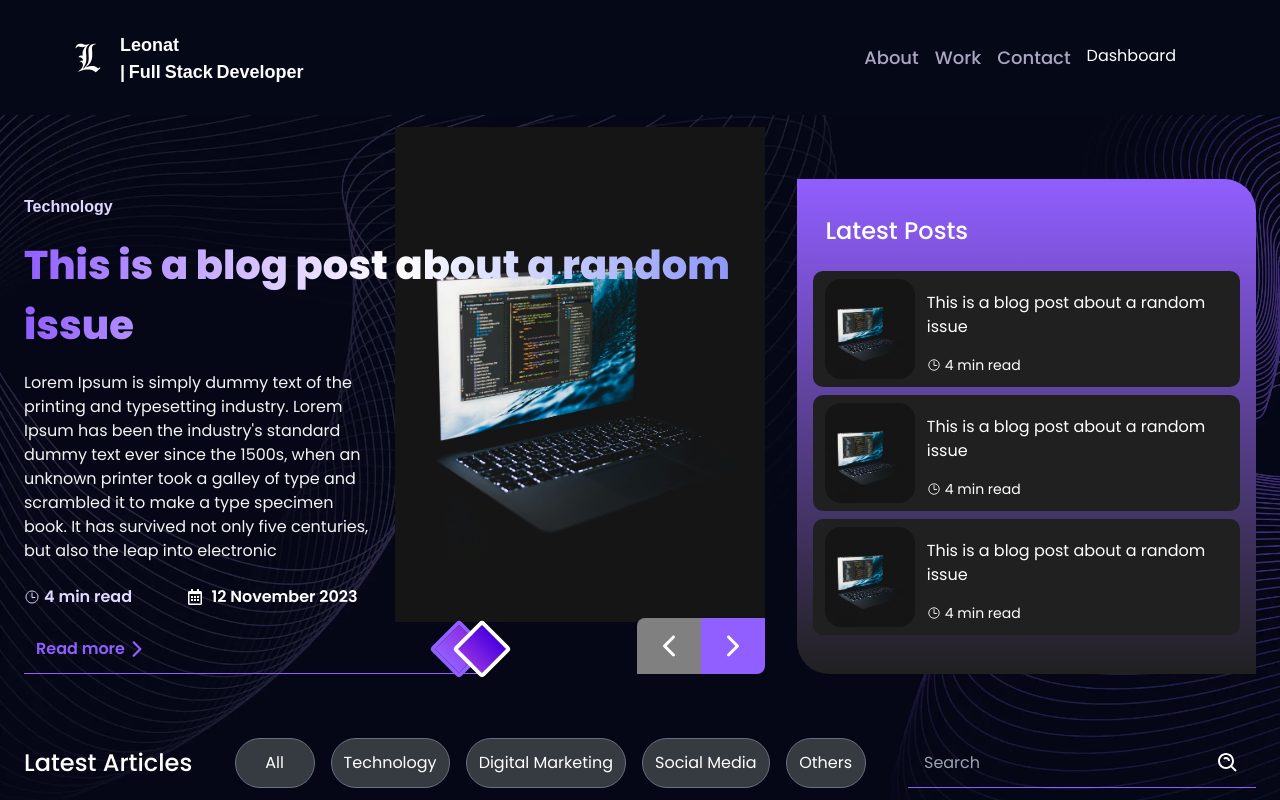
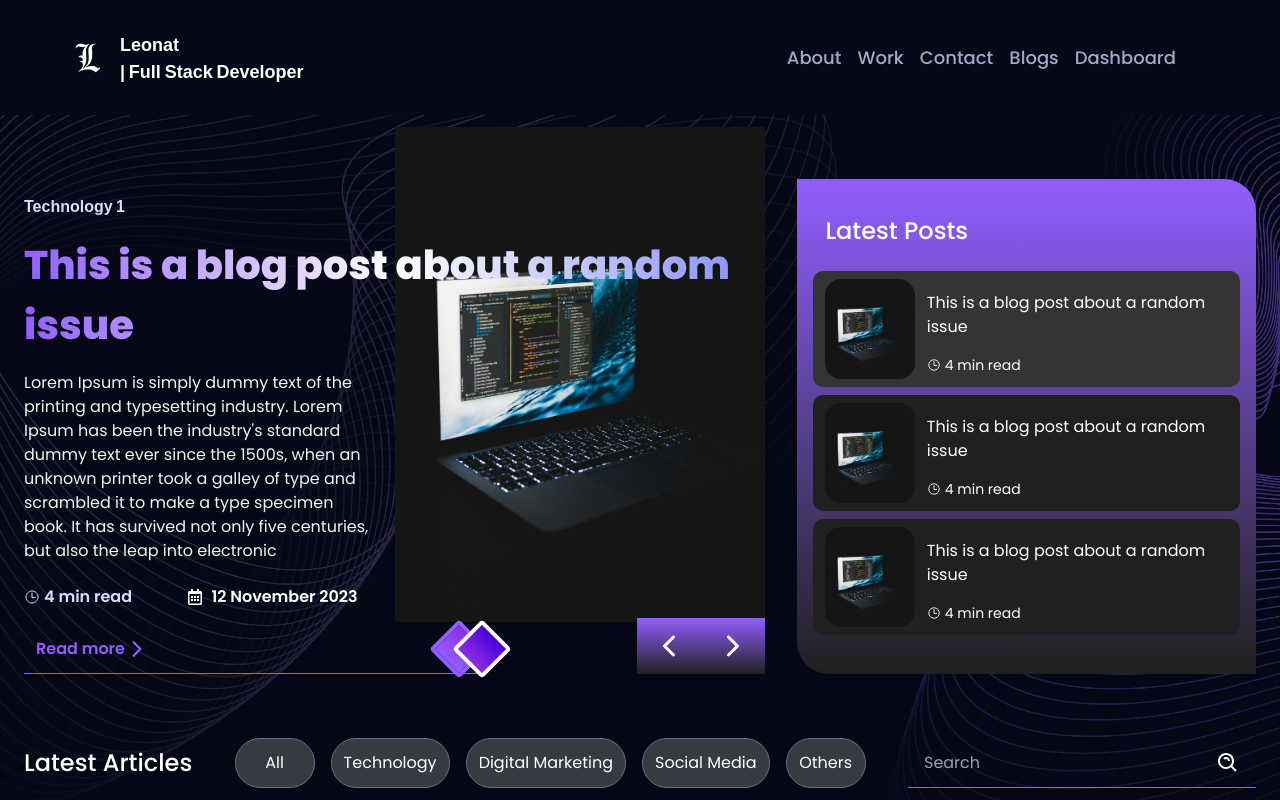
Before and after one commit to leonatkdev/portfolio3D, a React (Vite) app in the folder frontend/: page /blogs in a window 1280 px wide. Shown: the top 800 px of the page. Built offline with nearby package versions, Linux system fonts and the light colour scheme.

Commit message:
fix: blogs small functionality

```diff
--- a/frontend/src/components/molecules/client-sections/NavigationBar.jsx
+++ b/frontend/src/components/molecules/client-sections/NavigationBar.jsx
@@ -4,7 +4,7 @@ import { navLinks } from "../../../constants";
 import { logo, menu, close } from "../../../assets";
 import { IoClose } from "react-icons/io5";
 
-// import { useHistory } from 'react-router-dom';
+import { useNavigate } from "react-router-dom";
 import Scrollbar from "../../atoms/scrollbar";
 
 const NavigationBar = () => {
@@ -21,10 +21,8 @@ const NavigationBar = () => {
     password: "",
   });
 
-  const [progressBar, setProgressBar] = useState(0);
   const shadow = useRef();
-
-  // const history = useHistory();
+  const navigate = useNavigate();
 
   const handleInputChange = (e) => {
     const { name, value } = e.target;
@@ -54,55 +52,29 @@ const NavigationBar = () => {
     // Perform your login logic here
 
     try {
-      const response = await fetch('/api/auth/login', {
-        method: 'POST',
+      const response = await fetch("/api/auth/login", {
+        method: "POST",
         headers: {
-          'Content-Type': 'application/json',
+          "Content-Type": "application/json",
         },
         body: JSON.stringify(formData),
       });
 
-
       if (!response.ok) {
-        throw new Error('Login failed');
+        throw new Error("Login failed");
       }
 
       const data = await response.json();
 
-      sessionStorage.setItem('user', JSON.stringify(data));
-      window.location.href = '/dashboard';
+      sessionStorage.setItem("user", JSON.stringify(data));
+      window.location.href = "/dashboard";
       // history.push('/dashboard');
       // Optionally, handle the successful login here
     } catch (error) {
-      console.error('Error during login:', error);
+      console.error("Error during login:", error);
       // Optionally, handle the login error here
     }
-
   };
-  // const handleScroll = () => {
-  //   const ids = ["about", "work", "contact"];
-  //   const offset = 50; // Adjust this value based on your needs
-
-  //   const getAbsoluteTop = (element) => {
-  //     let top = 0;
-  //     while (element) {
-  //       top += element.offsetTop;
-  //       element = element.offsetParent;
-  //     }
-  //     return top;
-  //   };
-
-  //   ids.forEach((ids) => {
-  //     const element = document.getElementById(ids);
-
-  //     const elementTop = getAbsoluteTop(element) - offset;
-  //     const elementBottom = elementTop + element.clientHeight;
-
-  //     if (window.scrollY >= elementTop && window.scrollY <= elementBottom) {
-  //       setActive(ids.charAt(0).toUpperCase() + ids.slice(1));
-  //     }
-  //   });
-  // };
 
   return (
     <>
@@ -148,11 +120,22 @@ const NavigationBar = () => {
                       : " text-costume sm:text-secondary"
                   }  hover:text-white text-[18px] font-medium cursor-pointer`}
                 >
-                  <a href={`#${link.id}`}>{link.title}</a>
+                  <a
+                    href={link.type === "page" ? `${link.id}` : `/#${link.id}`}
+                  >
+                    {link.title}
+                  </a>
                 </li>
               ))}
               <div className=" relative">
-                <span onClick={() => setModal(!showModal)}>Dashboard</span>
+                <span
+                  onClick={() => setModal(!showModal)}
+                  className={`${
+                    showModal ? "text-white " : " sm:text-secondary"
+                  } hover:text-white text-[18px] font-medium cursor-pointer`}
+                >
+                  Dashboard
+                </span>
                 {showModal && (
                   <form
                     className="absolute left-0 top-[35px] flex flex-col rounded-lg bg-[#23265D] p-4
--- a/frontend/src/components/pages/client/BlogPage.jsx
+++ b/frontend/src/components/pages/client/BlogPage.jsx
@@ -11,7 +11,7 @@ const Blogs = () => {
       <NavigationBar />
       <div className="flex flex-col sm:flex-row  mx-4  gap-8 items-center mt-[64px] sm:mt-[115px]  max-w-7xl sm:mx-auto  p-[32px]  backdrop-blur-md border rounded-[32px] border-[#915eff] ">
         <div className="sm:w-1/2">
-          <span className=" block font-medium mb-9">Blog</span>
+          <span className=" block font-semibold mb-9">Blog</span>
           <h1 className="mb-8 text-white text-4xl font-bold">
             This is a blog post about a random issue
           </h1>
--- a/frontend/src/components/pages/client/Blogs.jsx
+++ b/frontend/src/components/pages/client/Blogs.jsx
@@ -1,4 +1,4 @@
-import React from "react";
+import React, { useState } from "react";
 import NavigationBar from "../../molecules/client-sections/NavigationBar";
 import blogImg from "../../../assets/blog.jpg";
 import { SearchSvg } from "../../../assets/svg/index";
@@ -13,6 +13,7 @@ const dummyData = [
     link: "/blog/1",
     blogImg: blogImg,
     category: "Tech",
+    mainChategory: "Technology 1",
     publishDate: "12 November 2023",
     desc: `  Lorem Ipsum is simply dummy text of the printing and typesetting
     industry. Lorem Ipsum has been the industry's standard dummy text
@@ -31,6 +32,7 @@ const dummyData = [
     link: "/blog/1",
     blogImg: blogImg,
     category: "Tech",
+    mainChategory: "Technology 2",
     publishDate: "12 November 2023",
     desc: `  Lorem Ipsum is simply dummy text of the printing and typesetting
     industry. Lorem Ipsum has been the industry's standard dummy text
@@ -49,6 +51,7 @@ const dummyData = [
     link: "/blog/1",
     blogImg: blogImg,
     category: "Tech",
+    mainChategory: "Technology 3",
     publishDate: "12 November 2023",
     desc: `  Lorem Ipsum is simply dummy text of the printing and typesetting
         industry. Lorem Ipsum has been the industry's standard dummy text
@@ -72,61 +75,62 @@ const dummyTags = [
 ];
 
 const Blogs = () => {
+  const [active, setActive] = useState(0);
+
+  const currentData = dummyData[active];
+
+  const dymmyDataLength = dummyData.length
+
+
+  const  handleClick = (index) => {
+    console.log('indexc', index)
+    setActive(index);
+  }
+
   return (
     <div className="bg-hero-pattern bg-cover bg-fixed w-screen h-screen ">
       <NavigationBar />
       <div className="mt-[64px] sm:mt-[115px]  max-w-7xl mx-auto px-6 sm:py-16 py-2 ">
         <div className="flex gap-8 flex-col sm:flex-row">
-          <div className=" sm:w-[65%] relative">
+        {currentData  && <div className=" sm:w-[65%] relative">
             <span className="my-4 block text-[#dfd9ff] font-bold">
-              Technology
+            {currentData?.mainChategory}
             </span>
             <h1
               className={`relative z-10 font-black text-[20px]  lg:text-[40px]  bg-gradient-to-r from-[#915eff] via-white to-indigo-400 inline-block text-transparent bg-clip-text`}
             >
-              This is a blog post about a random issue
+             {currentData?.postName}
             </h1>
             <p
               className={`relative max-h-[190px] overflow-hidden mr-[53%] z-10 text-[12] lg:text-base mt-4 text-white-100  `}
             >
-              Lorem Ipsum is simply dummy text of the printing and typesetting
-              industry. Lorem Ipsum has been the industry's standard dummy text
-              ever since the 1500s, when an unknown printer took a galley of
-              type and scrambled it to make a type specimen book. It has
-              survived not only five centuries, but also the leap into
-              electronic typesetting, remaining essentially unchanged. It was
-              popularised in the 1960s with the release of Letraset sheets
-              containing Lorem Ipsum passages, and more recently with desktop
-              publishing software like Aldus PageMaker including versions of
-              Lorem Ipsum
+            {currentData?.desc}
             </p>
             <div className=" relative mr-[55%] z-10 flex flex-col gap-1 sm:flex-row justify-between mt-6 font-semibold">
               <p className="flex items-center text-[#dfd9ff] ">
-                <IoTimeOutline className="mr-1" width={16} height={16} /> 4 min
-                read
+                <IoTimeOutline className="mr-1" width={16} height={16} /> {currentData?.readingTime}
               </p>
               <p className="flex items-center">
-                <FaRegCalendarAlt className="mr-2" width={16} height={16} /> 12
-                November 2023
+                <FaRegCalendarAlt className="mr-2" width={16} height={16} /> {currentData?.publishDate}
               </p>
             </div>
-            <div className="group flex relative z-10 w-[62%] items-center  mt-4 p-3 border-b font-semibold border-[#915eff] hover:bg-[#915eff] hover:text-white  text-[#915eff] text-center arrow hover:after:border-[#915eff] hover:before:left-[93%]">
+            <a href={currentData?.link} className="group flex relative z-10 w-[62%] items-center  mt-4 p-3 border-b font-semibold border-[#915eff] hover:bg-[#915eff] hover:text-white  text-[#915eff] text-center arrow hover:after:border-[#915eff] hover:before:left-[93%]">
               Read more
               <IoIosArrowDown
                 width={24}
                 height={24}
                 className="w-6 h-6 -rotate-90  "
               />
-            </div>
-            <div className="flex absolute bottom-0 right-0 z-10">
-              <span className="flex p-3 px-4 bg-[grey] rounded-tl-lg">
+            </a>
+            <div className="flex absolute bottom-0 right-0 z-10 bg-gradient-to-b from-[#915eff] to-[#202020]">
+              <span className="flex p-3 px-4  rounded-tl-lg">
               <IoIosArrowDown
                 width={24}
                 height={24}
                 className="w-6 h-6 rotate-90 sm:w-8 sm:h-8"
               />
               </span>
-              <span className="flex p-3 px-4 bg-[#915eff] rounded-br-lg">
+              <span className="flex p-3 px-4  rounded-br-lg">
               <IoIosArrowDown
                 width={24}
                 height={24}
@@ -142,14 +146,14 @@ const Blogs = () => {
               height={450}
               className=" h-full object-cover w-1/2 absolute top-[-52px] right-0"
             />
-          </div>
+          </div>}
           <div className=" sm:w-[40%] bg-[#202020] px-4 py-6 rounded-tr-[32px] rounded-bl-[32px] bg-gradient-to-b from-[#915eff] to-[#202020]">
             <span className=" block text-2xl mb-6 font-medium pl-3 pt-3">
               Latest Posts
             </span>
-            {dummyData.map((data) => (
+            {dummyData.map((data, index) => (
               // eslint-disable-next-line react/jsx-key
-              <div className="flex bg-[#202020] hover:bg-[#343434]  p-2 px-3 rounded-[10px] mb-2">
+              <div className={`flex bg-[#202020] hover:bg-[#343434]  p-2 px-3 rounded-[10px] mb-2 ${active === index && "bg-[#343434]"}`} onClick={() => handleClick(index)}>
                 <img
                   src={blogImg}
                   width={100}
--- a/frontend/src/constants/index.js
+++ b/frontend/src/constants/index.js
@@ -24,16 +24,25 @@ import {
   export const navLinks = [
     {
       id: "about",
+      type: "section",
       title: "About",
     },
     {
       id: "work",
+      type: "section",
       title: "Work",
     },
     {
       id: "contact",
+      type: "section",
       title: "Contact",
     },
+    {
+      id: "blogs",
+      type: "page",
+      title: "Blogs",
+    },
+
   ];
 
   const services = [
```
